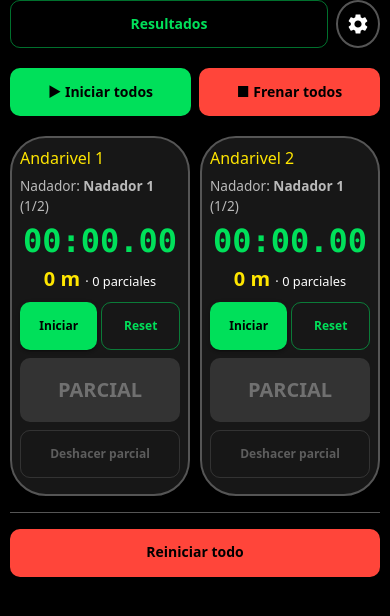
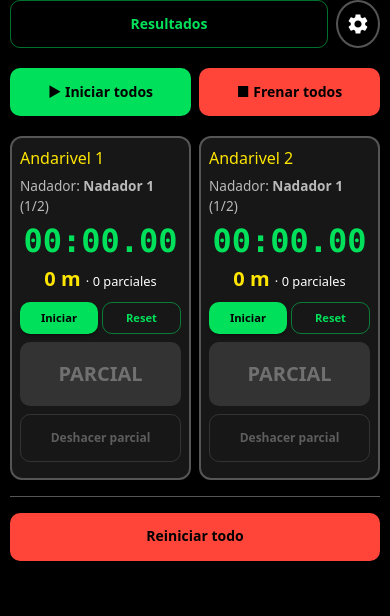
Before and after one commit to Guillermo-Lescano/Proyecto-Cronometro, a React (Vite) app: page / in a window 390 px wide. Both pictures are taken after a click on the button "COMENZAR". Shown: the part 12-628 px from the top of the page. Built offline with nearby package versions, Linux system fonts and the light colour scheme.

Commit message:
fix(cronometro): Se realizo correciones de responsive para celular

```diff
--- a/src/components/LanePanel.tsx
+++ b/src/components/LanePanel.tsx
@@ -26,7 +26,12 @@ export default function LanePanel({
 }: LanePanelProps) {
   const meters = lane.sp.length * (lane.m || 50);
   return (
-    <Paper sx={{ p: { xs: 1, sm: 1.5 }, borderRadius: 3 }}>
+    <Paper
+      sx={{
+        p: { xs: 1, sm: 1.5 },
+        borderRadius: { xs: 1, sm: 2, md: 3 },
+      }}
+    >
       {" "}
       <Typography
         variant="h6"
@@ -83,25 +88,29 @@ export default function LanePanel({
           fullWidth
           onClick={onToggle}
           sx={{
-            fontSize: { xs: "0.75rem", sm: "0.875rem" },
-            px: { xs: 0.5, sm: 1.5 },
+            minHeight: { xs: 32, sm: 36, md: 42 },
+            height: { xs: 32, sm: 36, md: 42 },
+            fontSize: { xs: "0.7rem", sm: "0.75rem", md: "0.875rem" },
+            px: { xs: 0.5, sm: 1, md: 1.5 },
+            py: 0,
           }}
         >
-          {" "}
-          {lane.running ? "Pausa" : lane.acc ? "Seguir" : "Iniciar"}{" "}
-        </Button>{" "}
+          {lane.running ? "Pausa" : lane.acc ? "Seguir" : "Iniciar"}
+        </Button>
         <Button
           variant="outlined"
           fullWidth
           onClick={onReset}
           sx={{
-            fontSize: { xs: "0.75rem", sm: "0.875rem" },
-            px: { xs: 0.5, sm: 1.5 },
+            minHeight: { xs: 32, sm: 36, md: 42 },
+            height: { xs: 32, sm: 36, md: 42 },
+            fontSize: { xs: "0.7rem", sm: "0.75rem", md: "0.875rem" },
+            px: { xs: 0.5, sm: 1, md: 1.5 },
+            py: 0,
           }}
         >
-          {" "}
-          Reset{" "}
-        </Button>{" "}
+          Reset
+        </Button>
       </Stack>{" "}
       <Button
         variant="contained"
@@ -131,7 +140,7 @@ export default function LanePanel({
       </Button>{" "}
       <Box
         sx={{
-          maxHeight: 180,
+          maxHeight: 150,
           overflowY: "auto",
           fontFamily: "ui-monospace, Menlo, monospace",
           fontSize: { xs: 13, sm: 15 },
@@ -146,16 +155,17 @@ export default function LanePanel({
               key={k}
               sx={{
                 display: "grid",
-                gridTemplateColumns: "34px 1fr 1fr",
+                gridTemplateColumns: "10% 1fr 1fr",
                 gap: 0.75,
                 py: 0.5,
                 borderBottom: "1px solid",
                 borderColor: "divider",
               }}
             >
-              {" "}
-              <b>{k + 1}</b> <span>{formatElapsed(split.a)}</span>{" "}
-              <span> {formatElapsed(split.a - prevAmount(lane, k))} </span>{" "}
+              {""}
+              <b>{k + 1}</b> <span>{formatElapsed(split.a)}</span>
+              <span> {formatElapsed(split.a - prevAmount(lane, k))} </span>
+              {""}
               <Typography
                 component="small"
                 sx={{
--- a/src/screens/RunScreen.tsx
+++ b/src/screens/RunScreen.tsx
@@ -105,10 +105,11 @@ export default function RunScreen({ goTo }: ScreenProps) {
       <Box
         sx={{
           display: "grid",
-          gap: 1.25,
+          gap: 1,
           gridTemplateColumns: "1fr 1fr",
           "@media (max-width: 350px)": {
             gridTemplateColumns: "1fr",
+            gap: 4,
           },
         }}
       >
```
